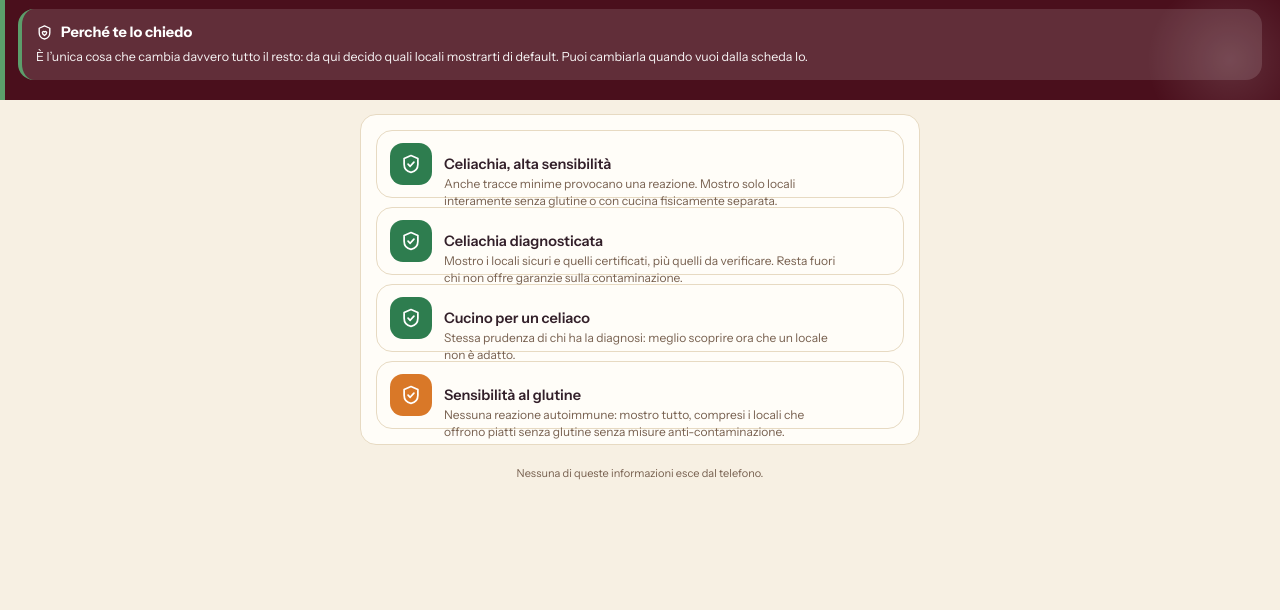
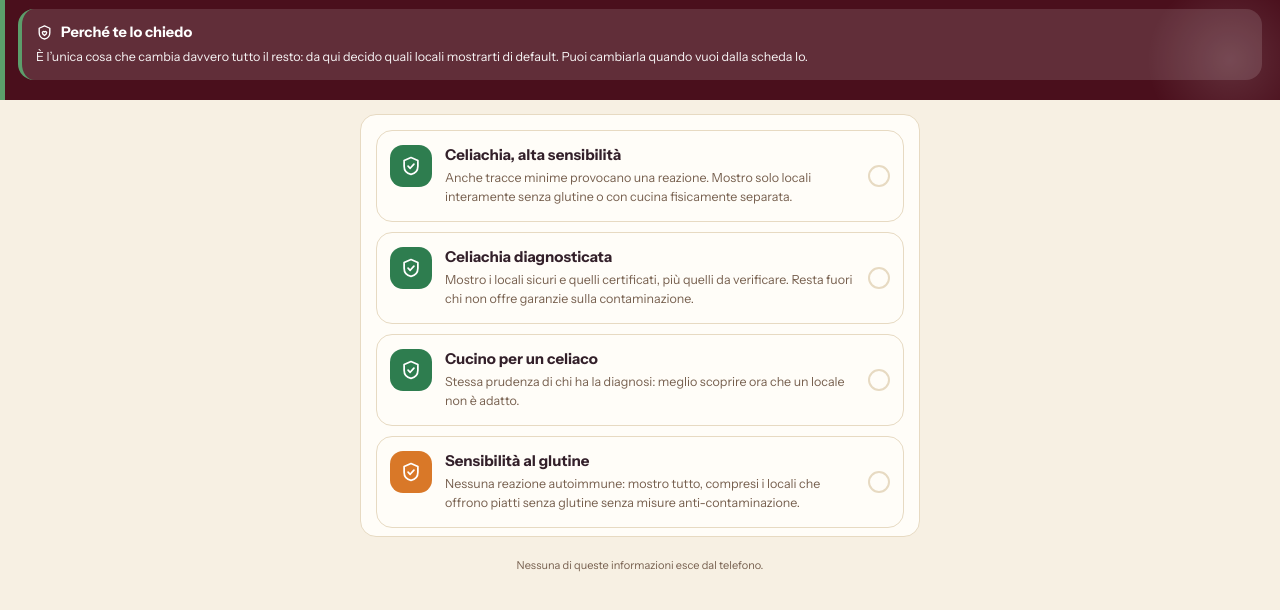
Before and after one commit to davidemorabito0/freeglutenfree, a plain HTML site: page index.html in a window 1280 px wide. Both pictures are taken after a click on the button "Posizione". Shown: the part 68-678 px from the top of the page. Drawn offline with nearby package versions, Linux system fonts and the light colour scheme.

Commit message:
Add files via upload

```diff
--- a/index.html
+++ b/index.html
@@ -200,7 +200,7 @@ svg{display:block}
   display:grid;place-items:center;color:var(--bianco);
 }
 .gemma .ico{width:22px;height:22px;stroke-width:1.9}
-.riga-corpo{flex:1;min-width:0}
+.riga-corpo{flex:1;min-width:0;overflow:hidden}
 .riga-corpo h3{font-size:14.5px;font-weight:600;line-height:1.25;overflow:hidden;text-overflow:ellipsis;white-space:nowrap}
 .riga-corpo .meta{font-size:12px;color:var(--muto);margin-top:2px;overflow:hidden;text-overflow:ellipsis;white-space:nowrap}
 .dist{
@@ -488,6 +488,29 @@ svg{display:block}
 .esiti button:last-child{border-bottom:none}
 .esiti button:active{background:var(--grano)}
 .esiti .reg{color:var(--muto);font-size:12px;margin-left:auto;text-align:right}
+
+/* ─────────────────── scelte con descrizione su piu' righe ────────────────
+   Volutamente un <div role="button"> e non un <button>: in WebKit un
+   pulsante usato come contenitore flex non cresce in altezza quando il
+   testo va a capo, e il contenuto trabocca sulla card successiva. */
+.opzione{
+  display:flex;gap:13px;align-items:flex-start;width:100%;text-align:left;
+  background:var(--carta);border:1.5px solid var(--linea);border-radius:var(--r-m);
+  padding:14px 13px;margin-bottom:10px;cursor:pointer;
+  transition:border-color .16s,transform .12s;
+}
+.opzione:last-child{margin-bottom:2px}
+.opzione:active{transform:scale(.99)}
+.opzione[aria-pressed="true"]{border-color:var(--bordeaux);border-width:2px;padding:13.5px 12.5px}
+.opzione .gemma{width:42px;height:42px}
+.opzione .testo{flex:1;min-width:0}
+.opzione h3{font-size:15px;font-weight:700;line-height:1.3;margin-bottom:5px}
+.opzione p{font-size:12.5px;color:var(--muto);line-height:1.5;white-space:normal}
+.opzione .spunta{
+  flex:0 0 auto;align-self:center;width:22px;height:22px;border-radius:50%;
+  border:2px solid var(--linea);display:grid;place-items:center;color:transparent;
+}
+.opzione[aria-pressed="true"] .spunta{background:var(--bordeaux);border-color:var(--bordeaux);color:#fff}
 
 /* ─────────────────────────── area personale ──────────────────────────── */
 .scorciatoie{display:grid;grid-template-columns:1fr 1fr;gap:9px;padding:16px 14px 4px}
@@ -753,6 +776,7 @@ svg{display:block}
     <path d="M3.4 7.6h3.2l1.6-2.4h7.6l1.6 2.4h3.2a1.6 1.6 0 0 1 1.6 1.6v8.4a1.6 1.6 0 0 1-1.6 1.6H3.4a1.6 1.6 0 0 1-1.6-1.6V9.2a1.6 1.6 0 0 1 1.6-1.6Z"/>
     <circle cx="12" cy="13.2" r="3.4"/>
   </symbol>
+  <symbol id="i-ok" viewBox="0 0 24 24"><path d="m5 12.5 4.6 4.6L19 7.4"/></symbol>
   <symbol id="i-scudo-cuore" viewBox="0 0 24 24">
     <path d="M12 2.8 4.5 6v6.3c0 4.6 3.1 7.9 7.5 8.9 4.4-1 7.5-4.3 7.5-8.9V6L12 2.8Z"/>
     <path d="M12 16.2s-3-2-3-4a1.7 1.7 0 0 1 3-1 1.7 1.7 0 0 1 3 1c0 2-3 4-3 4Z"/>
@@ -806,13 +830,13 @@ svg{display:block}
 
   <div class="blocco">
     <div class="occhiello">Manca un locale?</div>
-    <button class="riga-card" id="b-aggiungi" style="width:100%">
-      <div class="gemma" style="background:var(--bordeaux)"><svg class="ico"><use href="#i-piu"/></svg></div>
-      <div class="riga-corpo">
+    <div class="opzione" role="button" tabindex="0" id="b-aggiungi">
+      <div class="gemma" style="background:var(--bordeaux)"><svg class="ico sm"><use href="#i-piu"/></svg></div>
+      <div class="testo">
         <h3>Aggiungilo tu, in un minuto</h3>
-        <div class="meta">Conosci un posto sicuro che qui non c&rsquo;&egrave;? Inseriscilo su OpenStreetMap: comparir&agrave; qui e in tutte le app che usano gli stessi dati.</div>
+        <p>Conosci un posto sicuro che qui non c&rsquo;&egrave;? Inseriscilo su OpenStreetMap: comparir&agrave; qui e in tutte le app che usano gli stessi dati.</p>
       </div>
-    </button>
+    </div>
   </div>
 
   <p class="pie">
@@ -943,7 +967,7 @@ svg{display:block}
     <div class="righino">
       <button id="s-livelli">Livelli</button>
       <button id="s-fonti">Fonti</button>
-      <span style="font-size:11px;color:#A98790">v0.3 &middot; 2026-08-16</span>
+      <span style="font-size:11px;color:#A98790">v0.4 &middot; 2026-08-16</span>
     </div>
     <div class="carico-mini" id="carico-mini">
       <span class="pulsa"></span>
@@ -2301,22 +2325,30 @@ function apriProfilo(primoAvvio){
     </div>
     <div class="pannello">
       ${Object.entries(PROFILI).map(([id,p])=>`
-        <button class="riga-card" data-profilo="${id}" style="width:100%;${attuale===id?'border-color:var(--bordeaux);border-width:2px':''}">
+        <div class="opzione" role="button" tabindex="0" data-profilo="${id}" aria-pressed="${attuale===id}">
           <div class="gemma" style="background:${id==='sensibilita'?'var(--l4)':'var(--l1)'}">${icona('i-scudo','ico sm')}</div>
-          <div class="riga-corpo">
+          <div class="testo">
             <h3>${esc(p.et)}</h3>
-            <div class="meta" style="white-space:normal">${esc(p.desc)}</div>
+            <p>${esc(p.desc)}</p>
           </div>
-        </button>`).join('')}
+          <span class="spunta">${icona('i-ok','ico sm')}</span>
+        </div>`).join('')}
     </div>
     <p class="pie">Nessuna di queste informazioni esce dal telefono.</p>`;
   $('#foglio').classList.add('aperto');
   const ch=$('#f-chiudi'); if(ch) ch.addEventListener('click',()=>$('#foglio').classList.remove('aperto'));
-  document.querySelectorAll('[data-profilo]').forEach(b=>b.addEventListener('click',()=>{
+  const scegli = b => {
+    document.querySelectorAll('[data-profilo]').forEach(x=>x.setAttribute('aria-pressed', x===b));
     applicaProfilo(b.dataset.profilo);
-    $('#foglio').classList.remove('aperto');
-    if(primoAvvio && S.posizione) caricaIntorno();
-  }));
+    setTimeout(()=>{
+      $('#foglio').classList.remove('aperto');
+      if(primoAvvio && S.posizione) caricaIntorno();
+    }, 220);
+  };
+  document.querySelectorAll('[data-profilo]').forEach(b=>{
+    b.addEventListener('click',()=>scegli(b));
+    b.addEventListener('keydown',e=>{ if(e.key==='Enter'||e.key===' '){ e.preventDefault(); scegli(b); } });
+  });
 }
 
 /* ══════════════════════════════════════════════════════════════════
@@ -2770,7 +2802,7 @@ $('#s-fonti').addEventListener('click', e=>{ e.stopPropagation(); chiudiLancio()
    finisce per guardare una versione vecchia senza accorgersene.
    Qui la pagina confronta se stessa con quella sul server e lo dice.
    ══════════════════════════════════════════════════════════════════ */
-const VERSIONE = '0.3';
+const VERSIONE = '0.4';
 
 async function controllaVersione(){
   try{
```
Also changed, not shown: collaudo.js (+16 -0 lines).
